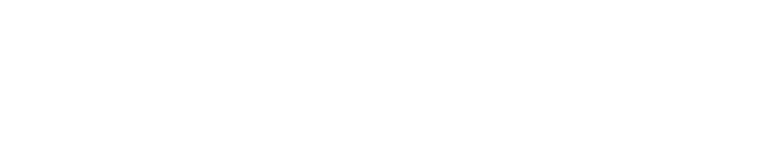
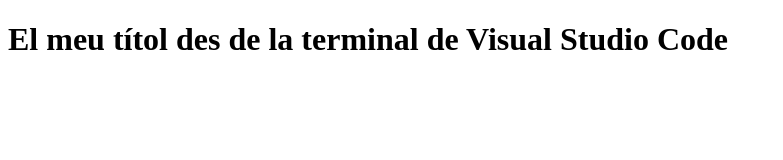
Before and after one commit to CarlesEnric/testing-git, a plain HTML site: page index.html in a window 1280 px wide. Shown: the whole page, without its empty margins (0-783 px from the left). Drawn offline with Linux system fonts and the light colour scheme.

Commit message:
index.html

```diff
--- a/index.html
+++ b/index.html
@@ -6,6 +6,8 @@
     <title>DocGit</title>
 </head>
 <body>
-
+    <header>
+        <h1>El meu títol des de la terminal de Visual Studio Code</h1>
+    </header>
 </body>
 </html>
```
